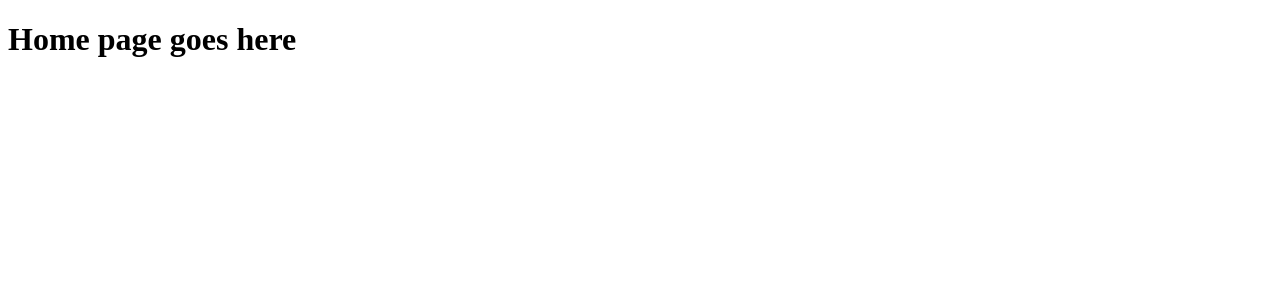
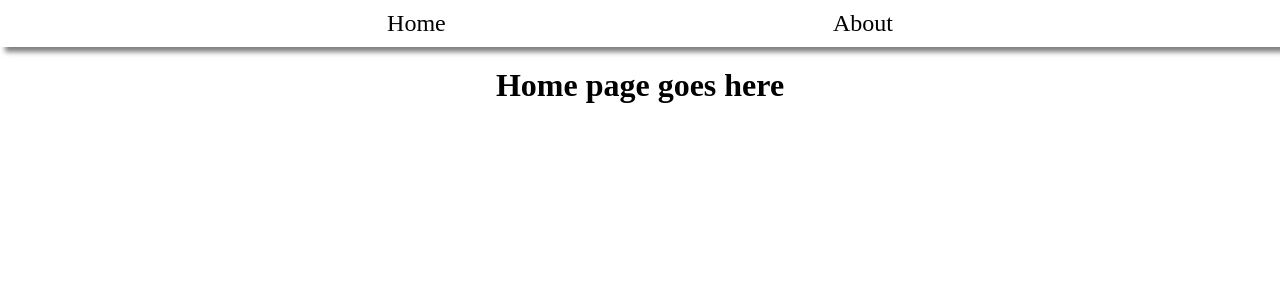
Before and after one commit to GiseleBCSantos/AprendendoReact, a React (Vite) app in the folder ReactRouter/Section1_Introduction_to_ReactRouter/introductionToReactRouter/: page / in a window 1280 px wide. Shown: the top 300 px of the page. Built offline with nearby package versions, Linux system fonts and the light colour scheme.

Commit message:
:sparkles: feat: Add Links

```diff
--- a/ReactRouter/Section1_Introduction_to_ReactRouter/introductionToReactRouter/src/App.css
+++ b/ReactRouter/Section1_Introduction_to_ReactRouter/introductionToReactRouter/src/App.css
@@ -0,0 +1,19 @@
+nav{
+    width: inherit;
+    display: flex;
+    justify-content: space-evenly;
+    gap: 10px;
+    padding: 10px;
+    box-shadow: 5px 5px 5px gray;
+    margin-bottom: 20px;
+}
+
+nav a{
+    text-decoration: none;
+    font-size: 1.5rem;
+    color: black;
+}
+
+h1{
+    text-align: center;
+}
--- a/ReactRouter/Section1_Introduction_to_ReactRouter/introductionToReactRouter/src/App.jsx
+++ b/ReactRouter/Section1_Introduction_to_ReactRouter/introductionToReactRouter/src/App.jsx
@@ -4,12 +4,17 @@ import viteLogo from '/vite.svg'
 import './App.css'
 import Home from './components/Home'
 import About from './components/About'
-import {BrowserRouter, Routes, Route} from 'react-router-dom'
+import { BrowserRouter, Routes, Route, Link } from 'react-router-dom'
 
 function App() {
 
   return (
-    <BrowserRouter>
+    <>
+      <BrowserRouter>
+        <nav>
+          <Link to={'/'}>Home</Link>
+          <Link to={'/about'}>About</Link>
+        </nav>
         <Routes>
           <Route
             path='/'
@@ -21,7 +26,8 @@ function App() {
           />
         </Routes>
 
-    </BrowserRouter>
+      </BrowserRouter>
+    </>
   )
 }
 
--- a/ReactRouter/Section1_Introduction_to_ReactRouter/introductionToReactRouter/src/components/Home.jsx
+++ b/ReactRouter/Section1_Introduction_to_ReactRouter/introductionToReactRouter/src/components/Home.jsx
@@ -1,4 +1,5 @@
 import React from 'react'
+import { Link } from 'react-router-dom'
 
 function Home() {
   return (
--- a/ReactRouter/Section1_Introduction_to_ReactRouter/introductionToReactRouter/src/index.css
+++ b/ReactRouter/Section1_Introduction_to_ReactRouter/introductionToReactRouter/src/index.css
@@ -0,0 +1,10 @@
+*{
+    margin: 0;
+    padding: 0;
+    box-sizing: border-box;
+}
+
+body{
+    width: 100vw;
+    height: 100vh;
+}
```
